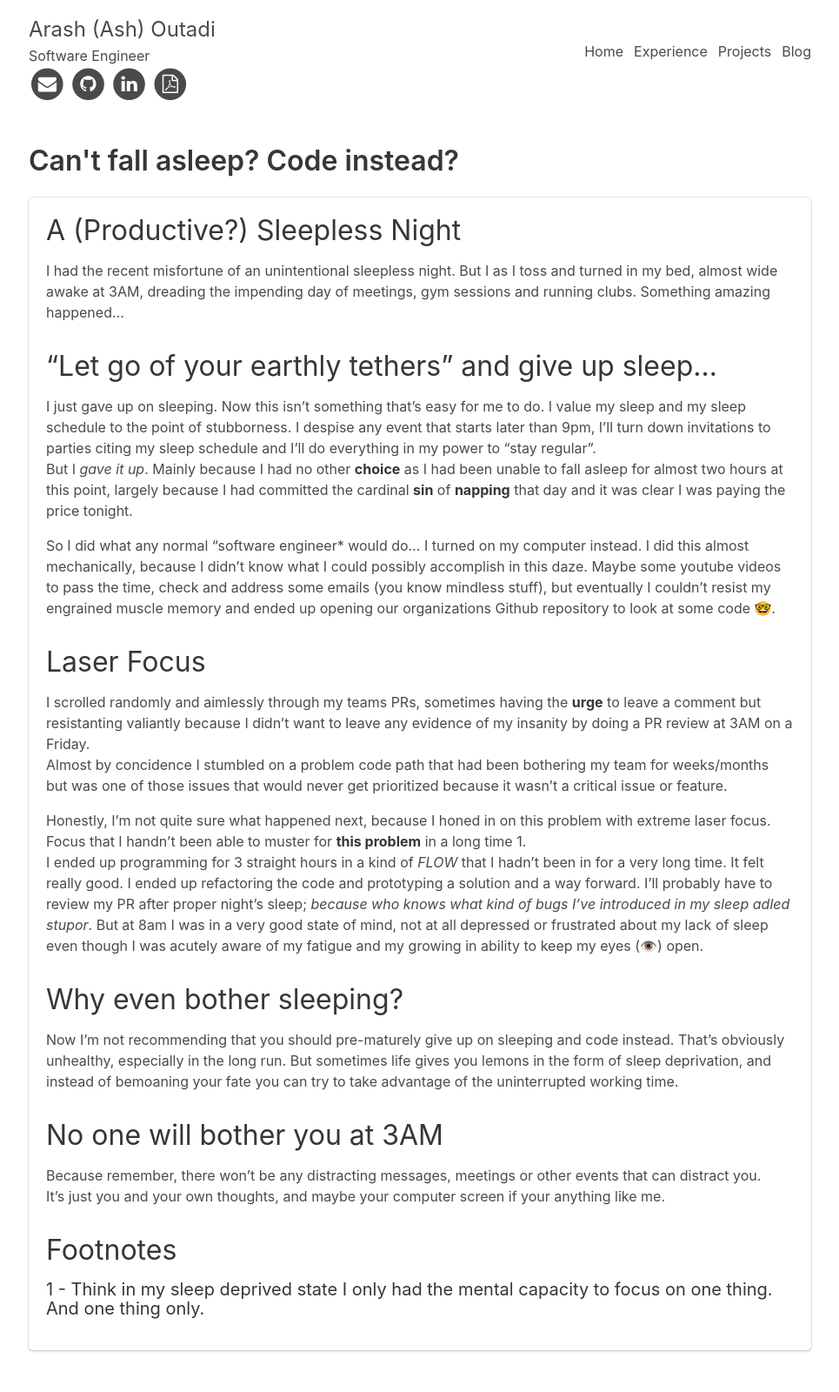
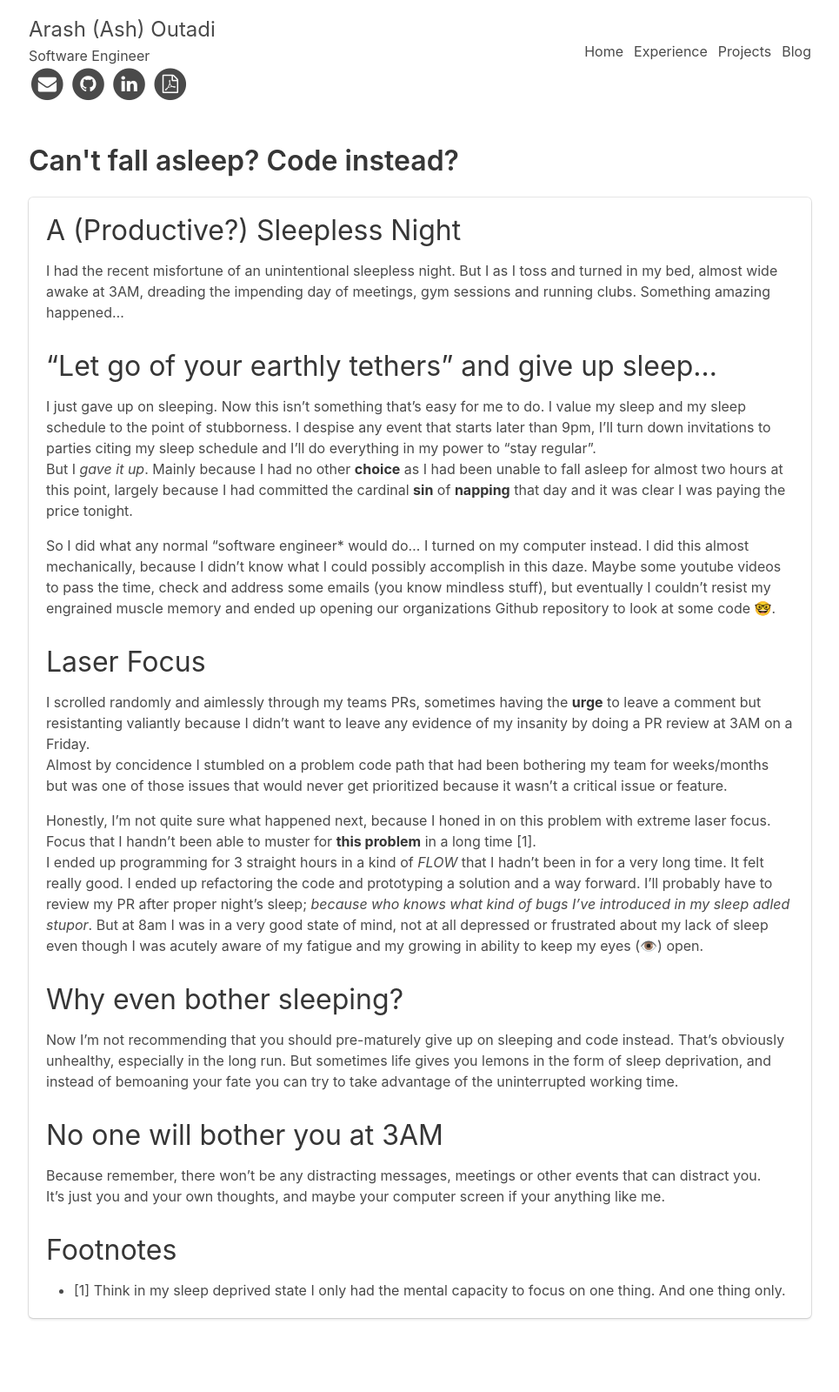
Before and after one commit to arashout/arashout.site, a Jekyll site: the page built from _posts/2021-09-26-cant-sleep-code-instead.md, in a window 1280 px wide. Shown: the whole page at 87% size, without its empty margins (157-1122 px from the left). Built offline with Jekyll 4.4.1, drawn with Linux system fonts in a browser that asks for light colours; nearby versions of some CDN libraries; after the commit the page ends 1563 px from its top, so only the background shows below that.

Commit message:
Make some quick corrections

```diff
--- a/_posts/2021-09-26-cant-sleep-code-instead.md
+++ b/_posts/2021-09-26-cant-sleep-code-instead.md
@@ -20,7 +20,7 @@ I scrolled randomly and aimlessly through my teams PRs, sometimes having the **u
 Almost by concidence I stumbled on a problem code path that had been bothering my team for weeks/months but was one of those issues that would never get prioritized because it wasn't a critical issue or feature.
 
 
-Honestly, I'm not quite sure what happened next, because I honed in on this problem with extreme laser focus. Focus that I handn't been able to muster for **this problem** in a long time [1](#1).
+Honestly, I'm not quite sure what happened next, because I honed in on this problem with extreme laser focus. Focus that I handn't been able to muster for **this problem** in a long time [[1]](#footnotes).
 I ended up programming for 3 straight hours in a kind of *FLOW* that I hadn't been in for a very long time. It felt really good. I ended up refactoring the code and prototyping a solution and a way forward. I'll probably have to review my PR after proper night's sleep; *because who knows what kind of bugs I've introduced in my sleep adled stupor*. But at 8am I was in a very good state of mind, not at all depressed or frustrated about my lack of sleep even though I was acutely aware of my fatigue and my growing in ability to keep my eyes (👁️) open.
 
 # Why even bother sleeping?
@@ -31,4 +31,4 @@ Because remember, there won't be any distracting messages, meetings or other eve
 It's just you and your own thoughts, and maybe your computer screen if your anything like me.
 
 # Footnotes
-#### 1 - Think in my sleep deprived state I only had the mental capacity to focus on one thing. And one thing only.
+- [1] Think in my sleep deprived state I only had the mental capacity to focus on one thing. And one thing only.
```
Also changed, not shown: _posts/2021-08-23-goals-systems-for-post-covid.md (+0 -1 lines).
